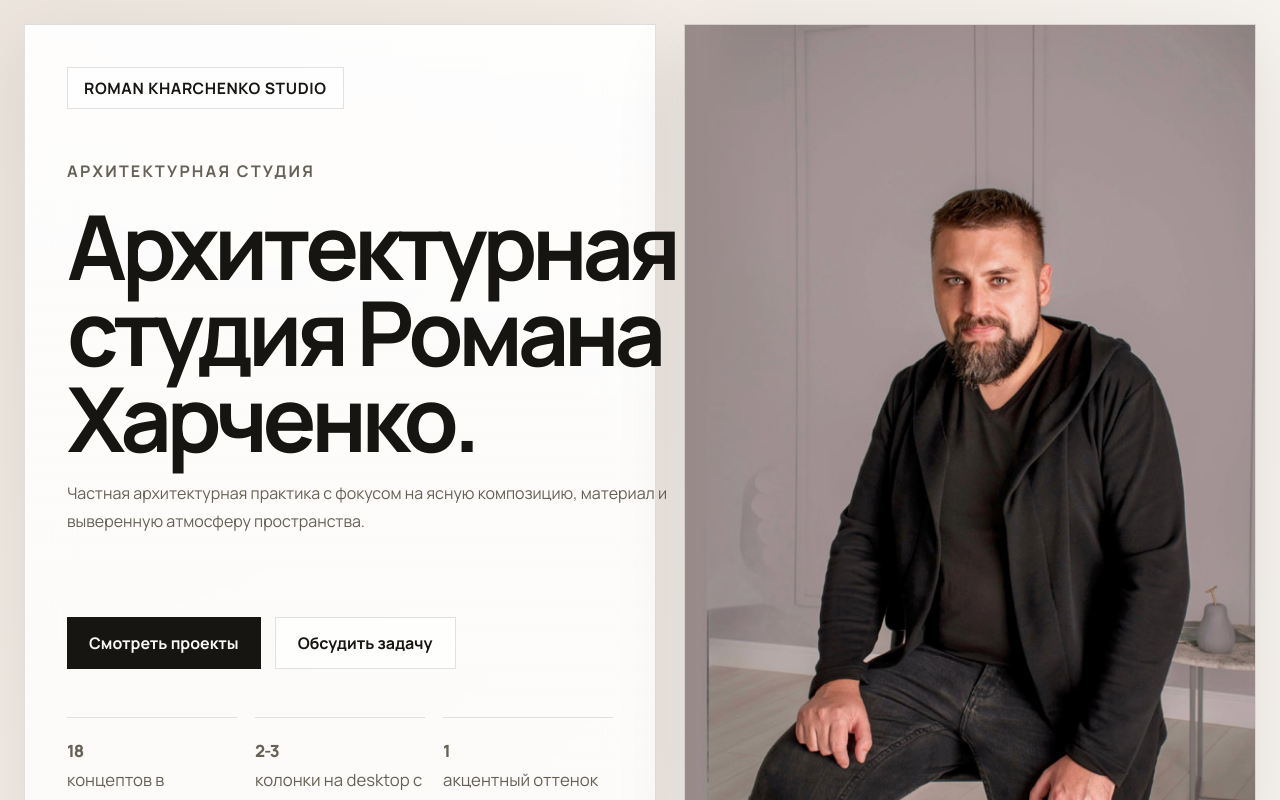
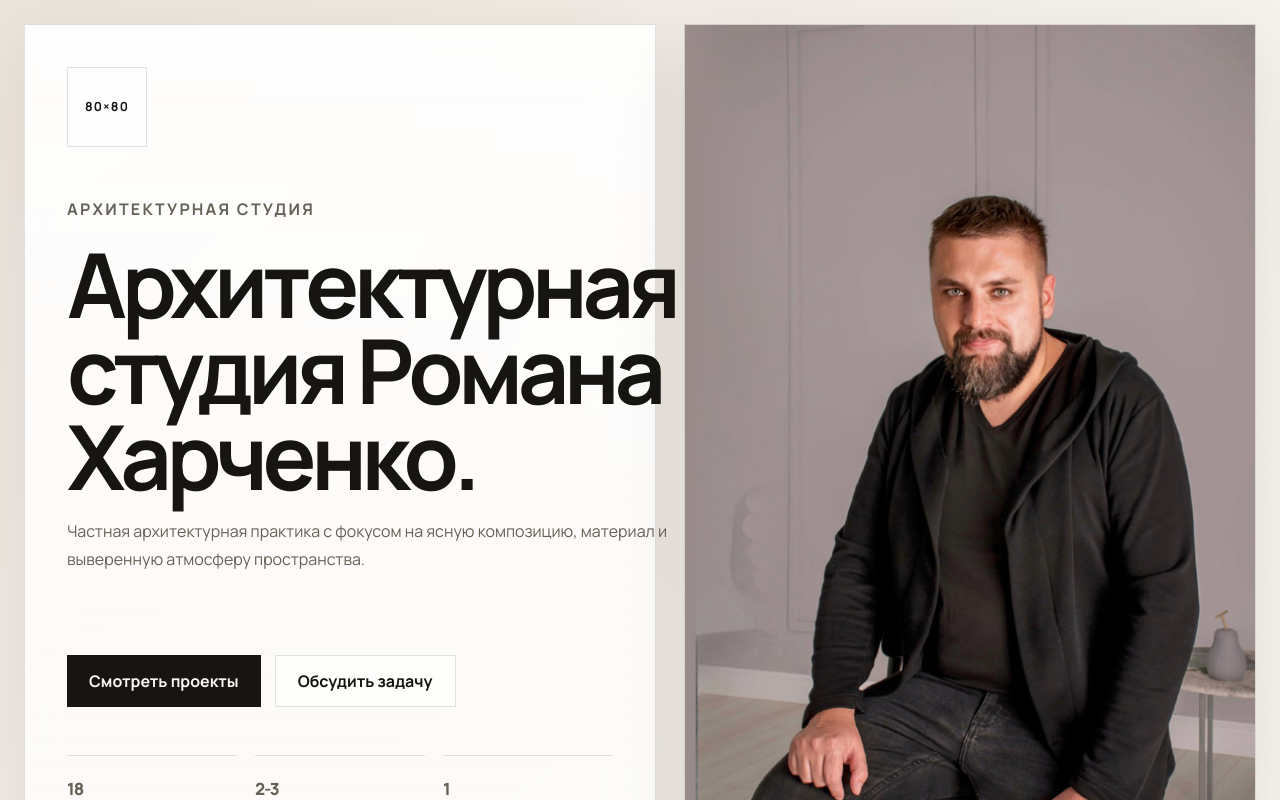
Before and after one commit to ux-tony/rx, a Next.js app: page / in a window 1280 px wide. Shown: the top 800 px of the page. Built offline with nearby package versions, Linux system fonts and the light colour scheme; no server answers.

Commit message:
Add 80x80 logo slot to hero

```diff
--- a/app/globals.css
+++ b/app/globals.css
@@ -84,20 +84,27 @@ img {
   text-transform: uppercase;
 }
 
-.logo-mock {
+.hero-logo {
+  position: relative;
+  width: 80px;
+  height: 80px;
+  border: 1px solid var(--line);
+  background: rgba(255, 255, 255, 0.52);
+  overflow: hidden;
+}
+
+.hero-logo-image {
+  object-fit: contain;
+}
+
+.hero-logo-placeholder {
   display: inline-flex;
   align-items: center;
   justify-content: center;
-  min-width: 78px;
-  min-height: 42px;
-  padding: 0 16px;
-  border: 1px solid var(--line);
-  max-width: 100%;
-  font-size: 0.98rem;
+  font-size: 0.78rem;
   font-weight: 700;
-  letter-spacing: 0.04em;
+  letter-spacing: 0.1em;
   color: var(--foreground);
-  background: rgba(255, 255, 255, 0.52);
 }
 
 .hero-copy h1 {
--- a/components/hero-section.tsx
+++ b/components/hero-section.tsx
@@ -10,6 +10,7 @@ type HeroSectionProps = {
 
 export function HeroSection({ metrics, siteSettings }: HeroSectionProps) {
   const studioName = siteSettings?.studioName || "Roman Kharchenko Studio";
+  const logoUrl = siteSettings?.logoUrl;
   const heroTitle = siteSettings?.heroTitle || "Архитектурная студия Романа Харченко.";
   const heroDescription =
     siteSettings?.heroDescription ||
@@ -20,9 +21,15 @@ export function HeroSection({ metrics, siteSettings }: HeroSectionProps) {
     <section className="hero">
       <div className="hero-copy">
         <div className="hero-topline">
-          <div className="logo-mock" aria-label="Название студии">
-            {studioName}
-          </div>
+          {logoUrl ? (
+            <div className="hero-logo" aria-label="Логотип студии">
+              <Image alt={studioName} className="hero-logo-image" fill src={logoUrl} sizes="80px" />
+            </div>
+          ) : (
+            <div className="hero-logo hero-logo-placeholder" aria-label="Место для логотипа">
+              <span>80×80</span>
+            </div>
+          )}
         </div>
 
         <div className="section-heading">
--- a/lib/sanity/get-site-settings.ts
+++ b/lib/sanity/get-site-settings.ts
@@ -3,6 +3,7 @@ import { siteSettingsQuery } from "@/lib/sanity/queries";
 
 export type SiteSettings = {
   studioName?: string;
+  logoUrl?: string;
   heroTitle?: string;
   heroDescription?: string;
   contactEmail?: string;
--- a/lib/sanity/queries.ts
+++ b/lib/sanity/queries.ts
@@ -3,6 +3,7 @@ import { groq } from "next-sanity";
 export const siteSettingsQuery = groq`
   *[_type == "siteSettings"][0]{
     studioName,
+    "logoUrl": logo.asset->url,
     heroTitle,
     heroDescription,
     contactEmail,
```
Also changed, not shown: sanity/schemaTypes/siteSettingsType.ts (+8 -0 lines).
